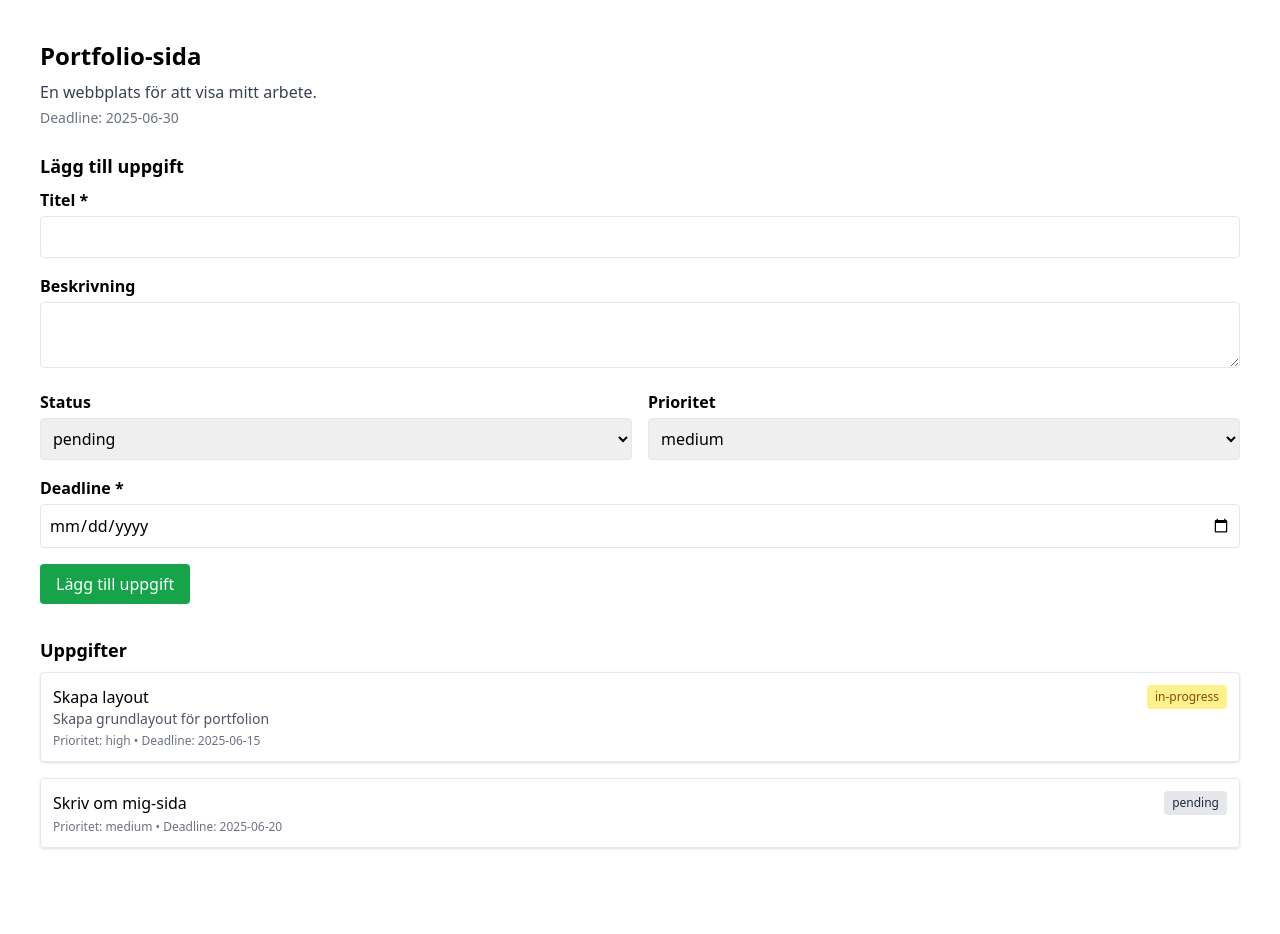
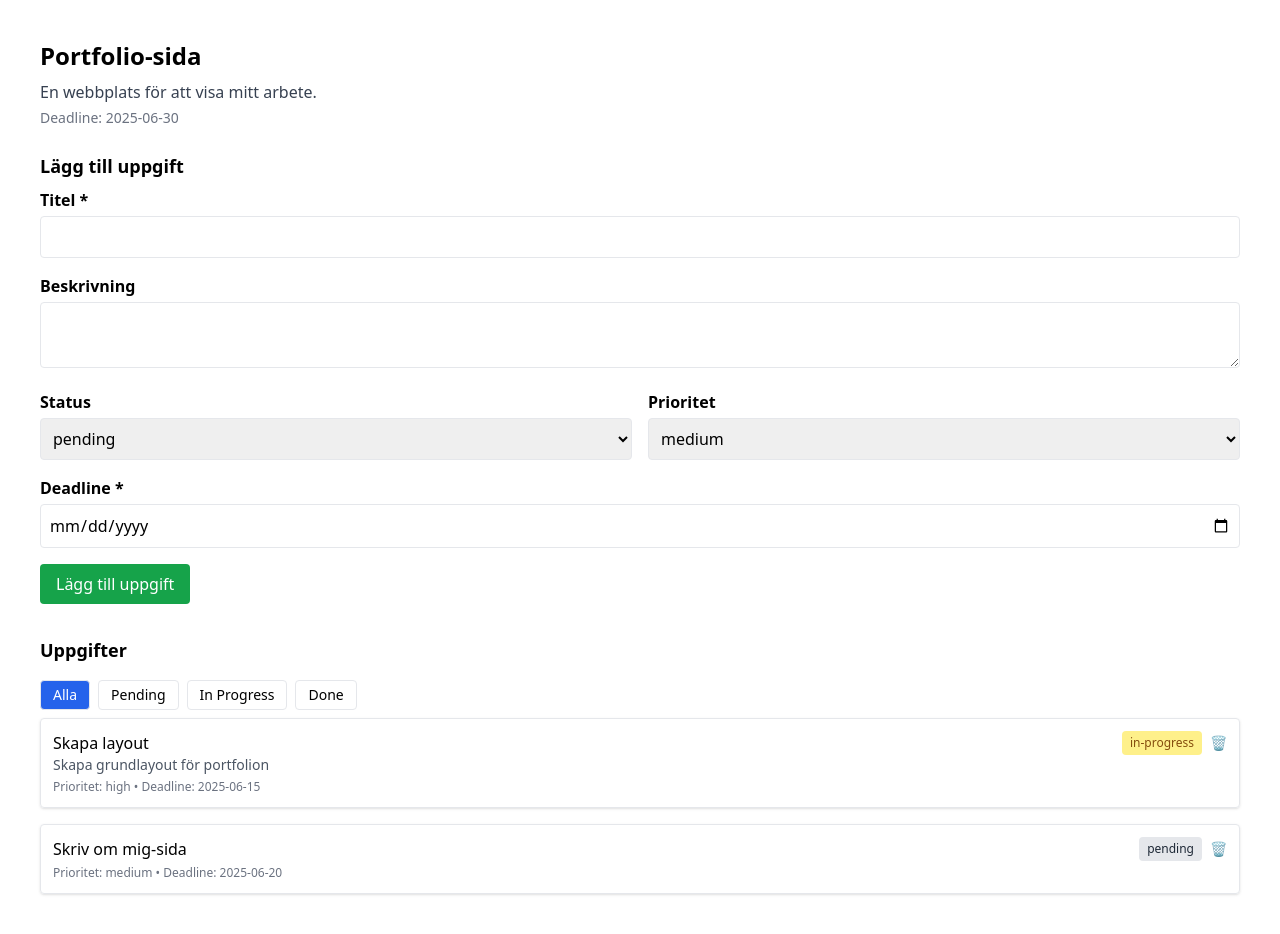
Before and after one commit to SIKR98/task-manager, an Angular app: page /projects/1 in a window 1280 px wide. Before the commit the page ends 888 px from the top, so only its background shows below. Built offline with nearby package versions, Linux system fonts and the light colour scheme.

Commit message:
before supabase implementation

```diff
--- a/package.json
+++ b/package.json
@@ -17,6 +17,7 @@
     "@angular/platform-browser": "^19.2.0",
     "@angular/platform-browser-dynamic": "^19.2.0",
     "@angular/router": "^19.2.0",
+    "@supabase/supabase-js": "^2.50.0",
     "rxjs": "~7.8.0",
     "tslib": "^2.3.0",
     "zone.js": "~0.15.0"
--- a/src/app/features/projects/project-details-page/project-details-page.component.html
+++ b/src/app/features/projects/project-details-page/project-details-page.component.html
@@ -16,22 +16,67 @@
   <div class="mt-8">
     <h3 class="text-lg font-semibold mb-2">Uppgifter</h3>
 
+    <div class="flex gap-2 mt-4 mb-2 flex-wrap">
+      <button
+        class="px-3 py-1 rounded border text-sm"
+        [class.bg-blue-600]="filter === 'all'"
+        [class.text-white]="filter === 'all'"
+        (click)="filter = 'all'"
+      >
+        Alla
+      </button>
+      <button
+        class="px-3 py-1 rounded border text-sm"
+        [class.bg-blue-600]="filter === 'pending'"
+        [class.text-white]="filter === 'pending'"
+        (click)="filter = 'pending'"
+      >
+        Pending
+      </button>
+      <button
+        class="px-3 py-1 rounded border text-sm"
+        [class.bg-blue-600]="filter === 'in-progress'"
+        [class.text-white]="filter === 'in-progress'"
+        (click)="filter = 'in-progress'"
+      >
+        In Progress
+      </button>
+      <button
+        class="px-3 py-1 rounded border text-sm"
+        [class.bg-blue-600]="filter === 'done'"
+        [class.text-white]="filter === 'done'"
+        (click)="filter = 'done'"
+      >
+        Done
+      </button>
+    </div>
+
     <ul *ngIf="tasks.length > 0; else noTasks" class="space-y-4">
-      <li *ngFor="let task of tasks" class="border p-3 rounded shadow">
+      <li *ngFor="let task of filteredTasks" class="border p-3 rounded shadow">
         <div class="flex justify-between items-center">
           <h4 class="font-medium">{{ task.title }}</h4>
+          <div class="flex items-center gap-2">
             <span
-            (click)="cycleTaskStatus(task)"
-            class="text-xs px-2 py-1 rounded cursor-pointer hover:opacity-90"
-            [ngClass]="{
+              (click)="cycleTaskStatus(task)"
+              class="text-xs px-2 py-1 rounded cursor-pointer hover:opacity-90"
+              [ngClass]="{
                 'bg-green-200 text-green-800': task.status === 'done',
                 'bg-yellow-200 text-yellow-800': task.status === 'in-progress',
                 'bg-gray-200 text-gray-800': task.status === 'pending'
-            }"
+              }"
             >
-            {{ task.status }}
+              {{ task.status }}
             </span>
+            <button
+              (click)="deleteTask(task.id)"
+              class="text-red-600 hover:text-red-800 text-sm"
+              title="Ta bort uppgift"
+            >
+              🗑️
+            </button>
+          </div>
         </div>
+
         <p class="text-sm text-gray-600">{{ task.description }}</p>
         <p class="text-xs text-gray-500 mt-1">
           Prioritet: {{ task.priority }} • Deadline: {{ task.deadline }}
--- a/src/app/features/projects/project-details-page/project-details-page.component.ts
+++ b/src/app/features/projects/project-details-page/project-details-page.component.ts
@@ -50,4 +50,22 @@ export class ProjectDetailsPageComponent {
     this.taskService.updateTask(updatedTask);
     this.tasks = this.taskService.getTasksForProject(task.projectId);
   }
+
+  deleteTask(taskId: number) {
+    this.taskService.deleteTask(taskId);
+    if (this.project) {
+      this.tasks = this.taskService.getTasksForProject(this.project.id);
+    }
+  }
+
+  filter: 'all' | 'pending' | 'in-progress' | 'done' = 'all';
+
+  get filteredTasks(): Task[] {
+    if (this.filter === 'all') return this.tasks;
+    return this.tasks.filter(t => t.status === this.filter);
+  }
+
+
+
+
 }
--- /dev/null
+++ b/src/supabase.ts
@@ -0,0 +1,6 @@
+import { createClient } from '@supabase/supabase-js';
+
+const SUPABASE_URL = 'https://tslhfuekuwwmylxcgmlk.supabase.co';
+const SUPABASE_ANON_KEY = 'eyJhbGciOiJIUzI1NiIsInR5cCI6IkpXVCJ9.eyJpc3MiOiJzdXBhYmFzZSIsInJlZiI6InRzbGhmdWVrdXd3bXlseGNnbWxrIiwicm9sZSI6ImFub24iLCJpYXQiOjE3NDk3MjQ5OTMsImV4cCI6MjA2NTMwMDk5M30.MIF--sdA7iqy7CeKalZje7Q-Y38mf_Cx-MnNvKBIit4';
+
+export const supabase = createClient(SUPABASE_URL, SUPABASE_ANON_KEY);
```
Also changed, not shown: 1 other file (tests, documents, lock files or other folders).
